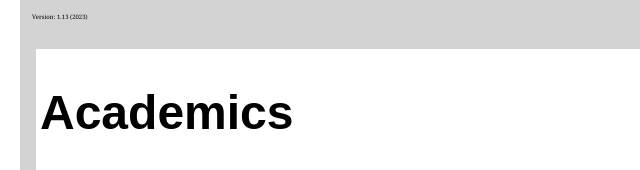
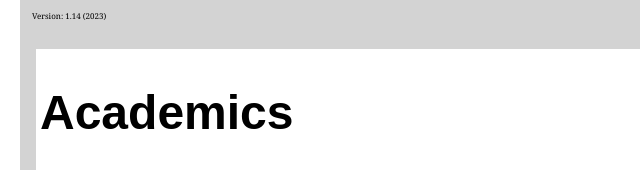
Before and after one commit to Michael-UT/Michael-UT.github.io, a plain HTML site: page index.html in a window 1280 px wide. Shown: the part 205-375 px from the top of the page, 0-640 px from the left. Drawn offline with Linux system fonts and the light colour scheme; a script that the page names is missing.

Commit message:
fixed font sizing of version text

```diff
--- a/index.html
+++ b/index.html
@@ -18,7 +18,7 @@
                 <br>
                 <a href="https://www.linkedin.com/in/mngn/">Connect on Linkedin</a>
                 <br>
-                <span id="smallDetail">Version: 1.13 (2023)</span>
+                <span id="smallDetail">Version: 1.14 (2023)</span>
             </p>
             <div class="resumeSection">
                 <h1>Academics</h1>
--- a/stylesheet.css
+++ b/stylesheet.css
@@ -46,9 +46,8 @@ h1 {
 }
 #smallDetail {
     font-family: "Georgia";
-    /* background-color: gray; */
     color: black;
-    font-size: 6px;
+    font-size: 8px;
 }
 #image {
   display: block;
```
